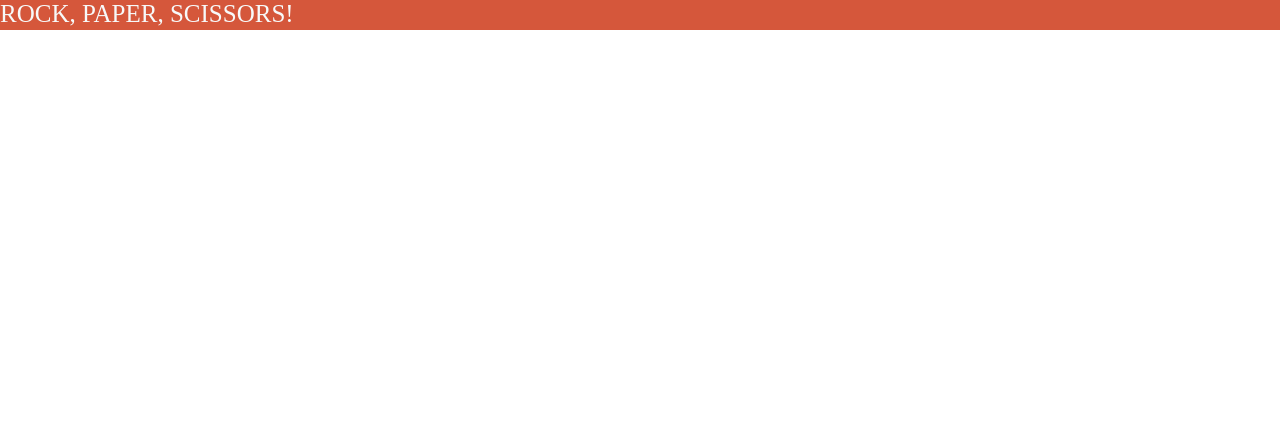
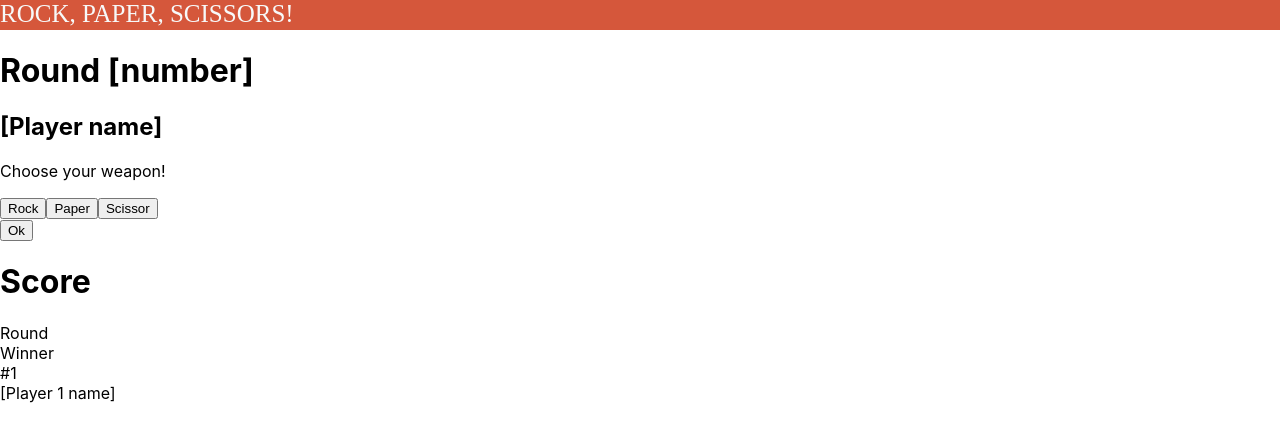
Before and after one commit to Andrs14/rock-paper-scissors, a React (Create React App) app in the folder client/rock-paper-scissors/: page /round in a window 1280 px wide. Shown: the top 442 px of the page. Built offline with nearby package versions, Linux system fonts and the light colour scheme.

Commit message:
Rename Game component to Round
We are going to create a Game component to enclose all the components
regarding the game, including round

```diff
--- a/client/rock-paper-scissors/src/App.js
+++ b/client/rock-paper-scissors/src/App.js
@@ -3,7 +3,7 @@ import './App.css';
 import PlayerForm from './player/PlayerForm';
 import Ranking from './ranking/Ranking';
 import Header from './header/Header';
-import Game from './game/Game';
+import Round from './round/Round';
 import Winner from './winner/Winner';
 import {BrowserRouter as Router, Route} from 'react-router-dom';
 
@@ -14,7 +14,7 @@ function App() {
       <Header/>
       <Router>
           <Route path="/" exact component={PlayerForm}/>
-          <Route path="/game" component={Game}/>
+          <Route path="/round" component={Round}/>
           <Route path="/ranking" component={Ranking}/>
           <Route path="/winner" component={Winner}/>
       </Router>
```
Also changed, not shown: client/rock-paper-scissors/src/round/Round.js (renamed from client/rock-paper-scissors/src/game/Game.js, +7 -5 lines).
